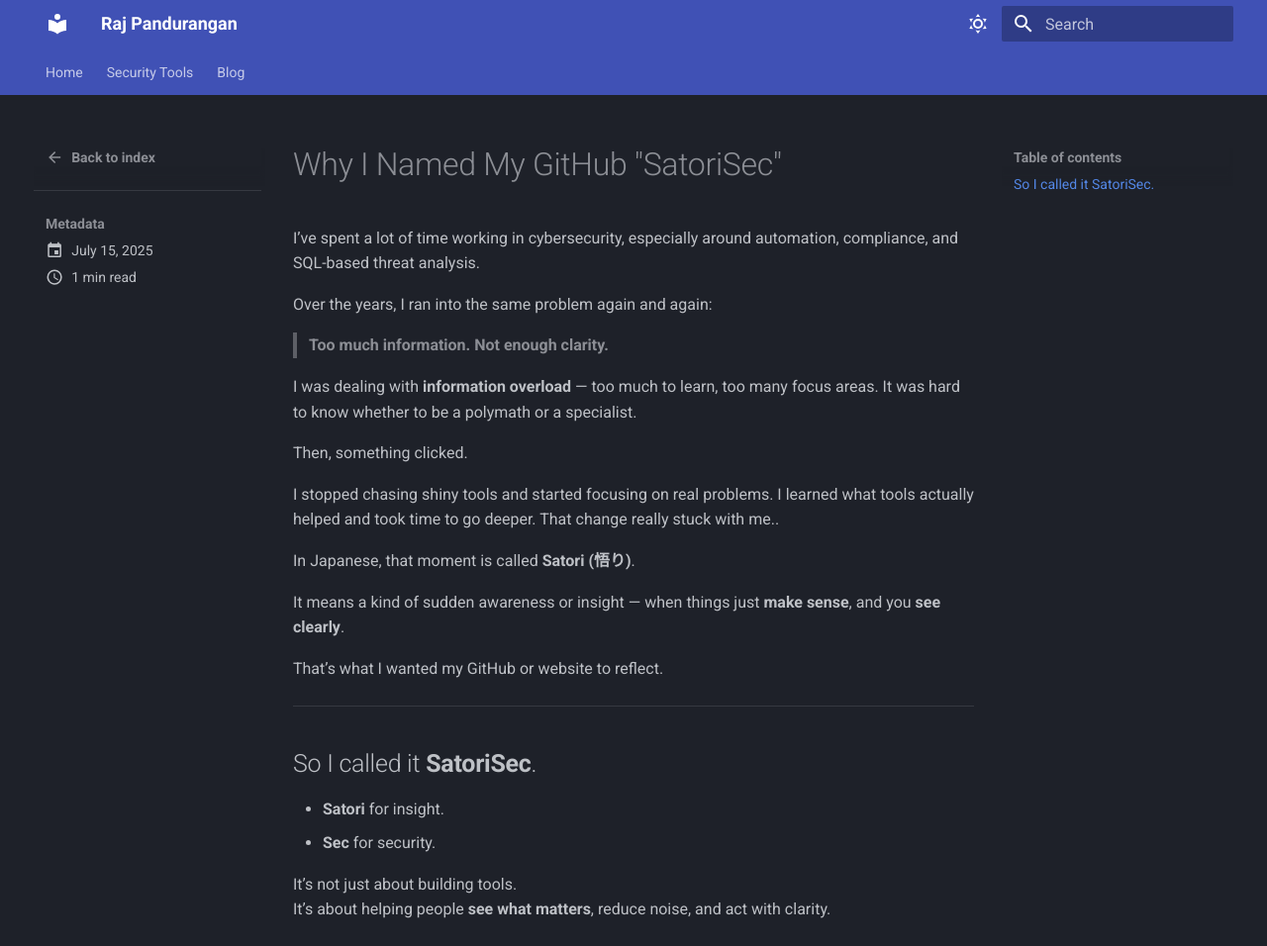
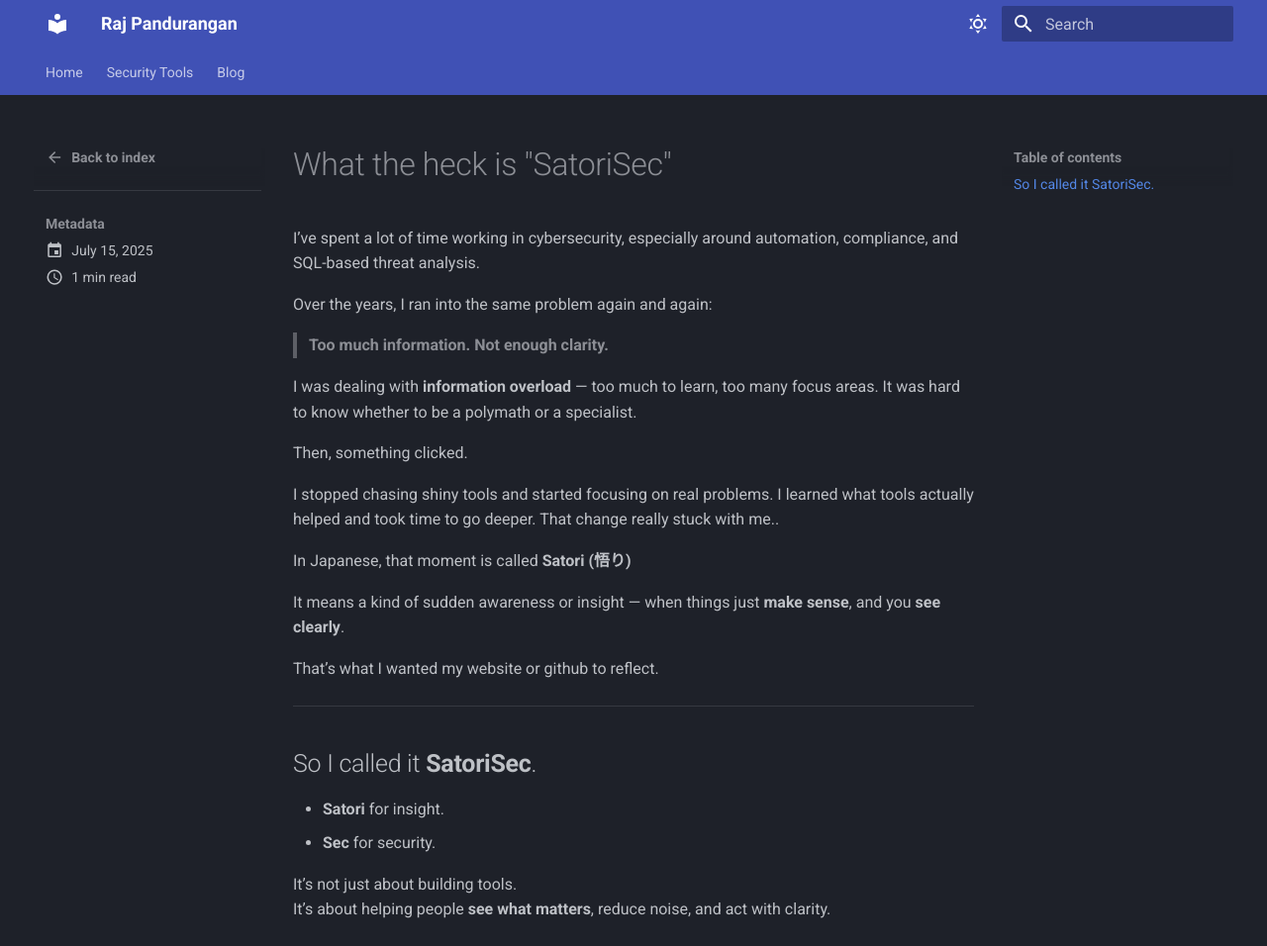
Before and after one commit to SatoriSec/blog, an MkDocs documentation site: the page built from docs/blog/posts/Githubblogname.md, in a window 1280 px wide and 956 px high. Shown: the whole window at 99% size. Built offline with MkDocs 1.6.1 and Material for MkDocs 9.7.7, drawn with Linux system fonts in a browser that asks for light colours.

Commit message:
satorisec

```diff
--- a/docs/blog/posts/Githubblogname.md
+++ b/docs/blog/posts/Githubblogname.md
@@ -1,15 +1,17 @@
 ---
-title: Why I Named My GitHub "SatoriSec"
+title: What the heck is "SatoriSec"?
 date: 2025-07-15
 author: Raj
 ---
 
-# Why I Named My GitHub "SatoriSec"
+# What the heck is "SatoriSec"
 
 I’ve spent a lot of time working in cybersecurity, especially around automation, compliance, and SQL-based threat analysis.
 
 Over the years, I ran into the same problem again and again:
 > **Too much information. Not enough clarity.**
+
+<!-- more -->
 
 I was dealing with **information overload** — too much to learn, too many focus areas. It was hard to know whether to be a polymath or a specialist.
 
@@ -17,11 +19,11 @@ Then, something clicked.
 
 I stopped chasing shiny tools and started focusing on real problems. I learned what tools actually helped and took time to go deeper. That change really stuck with me..
 
-In Japanese, that moment is called **Satori (悟り)**.
+In Japanese, that moment is called **Satori (悟り)**
 
 It means a kind of sudden awareness or insight — when things just **make sense**, and you **see clearly**.
 
-That’s what I wanted my GitHub or website to reflect.
+That’s what I wanted my website or github to reflect.
 
 ---
 
```
Also changed, not shown: docs/Final Query to List All Subnets (Corrected).md (added, +104 -0 lines).
